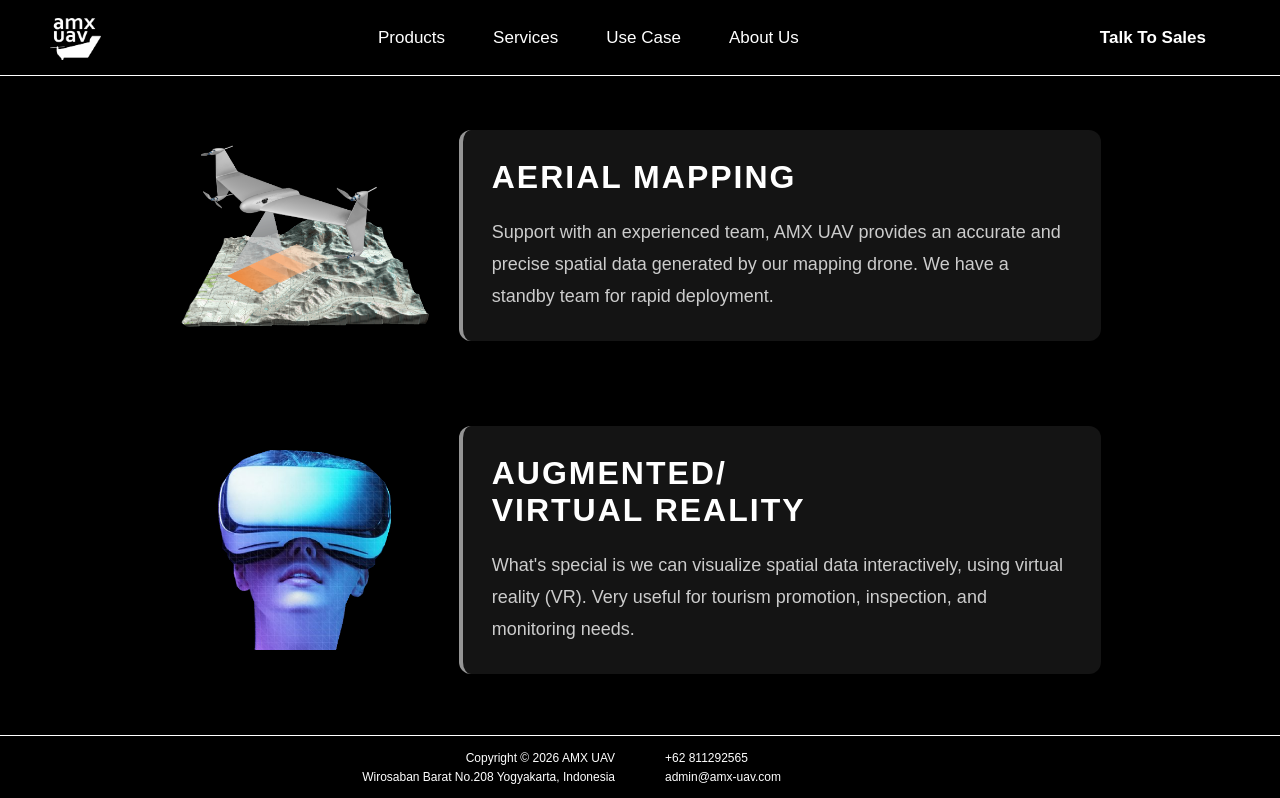
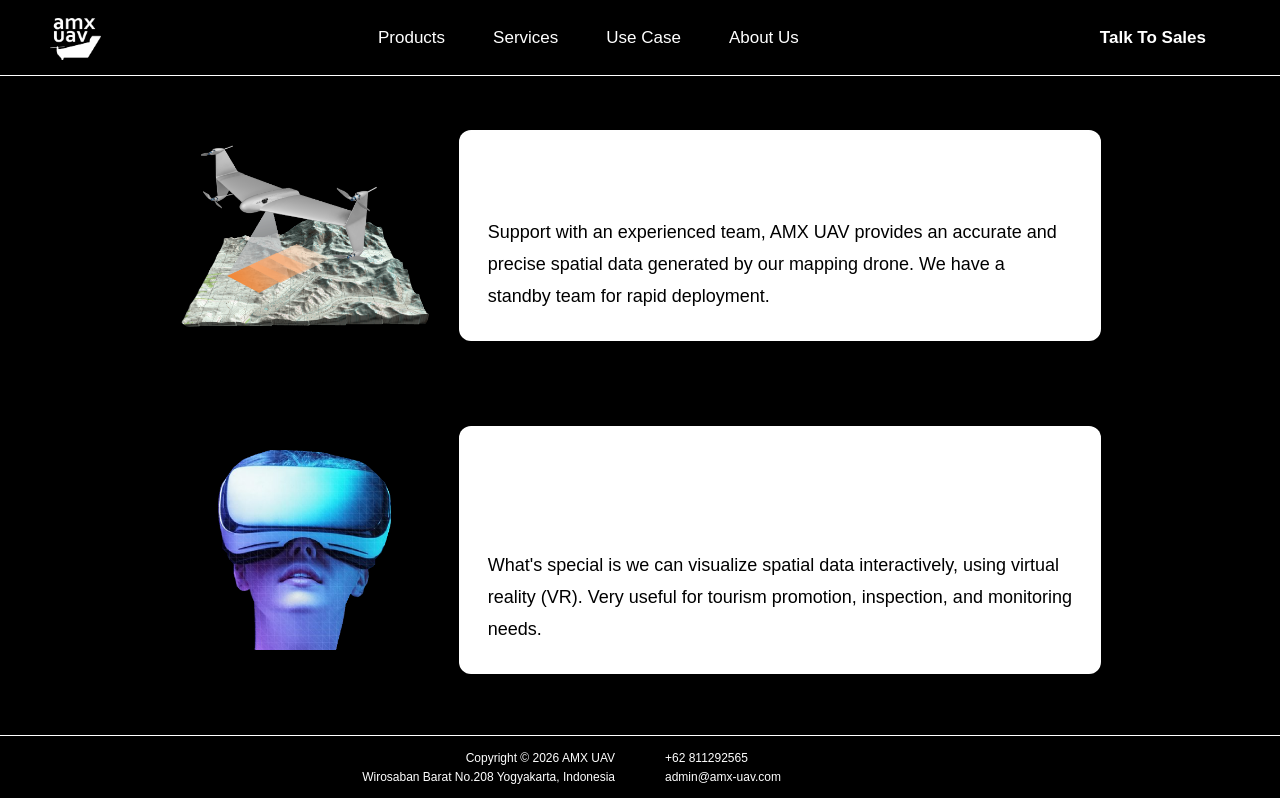
Before and after one commit to nasgmr/website-amx-next, a Next.js app: page /services in a window 1280 px wide. Shown: the top 798 px of the page. Built offline with nearby package versions, Linux system fonts and the light colour scheme; a web font is replaced by a local one.

Commit message:
fix: services page color

```diff
--- a/src/css/style.css
+++ b/src/css/style.css
@@ -866,10 +866,9 @@ body {
 }
 
 .service-block {
-  background-color: #1A1A1ACC;
+  background-color: #FFFFFF;
   padding: 28.5px;
   border-radius: 12px;
-  border-left: 4px solid #959595;
   transition:
     transform 0.3s ease,
     box-shadow 0.3s ease;
@@ -877,7 +876,7 @@ body {
 
 .service-block:hover {
   transform: translateX(10px);
-  box-shadow: -5px 5px 20px #DADEDF;
+  box-shadow: -5px 5px 20px #FFFFFF;
 }
 
 .service-title {
@@ -889,7 +888,7 @@ body {
 .service-block p {
   font-size: 18px;
   line-height: 1.8;
-  color: #CCCCCC;
+  color: #000000;
 }
 
 .service-wrapper {
```
